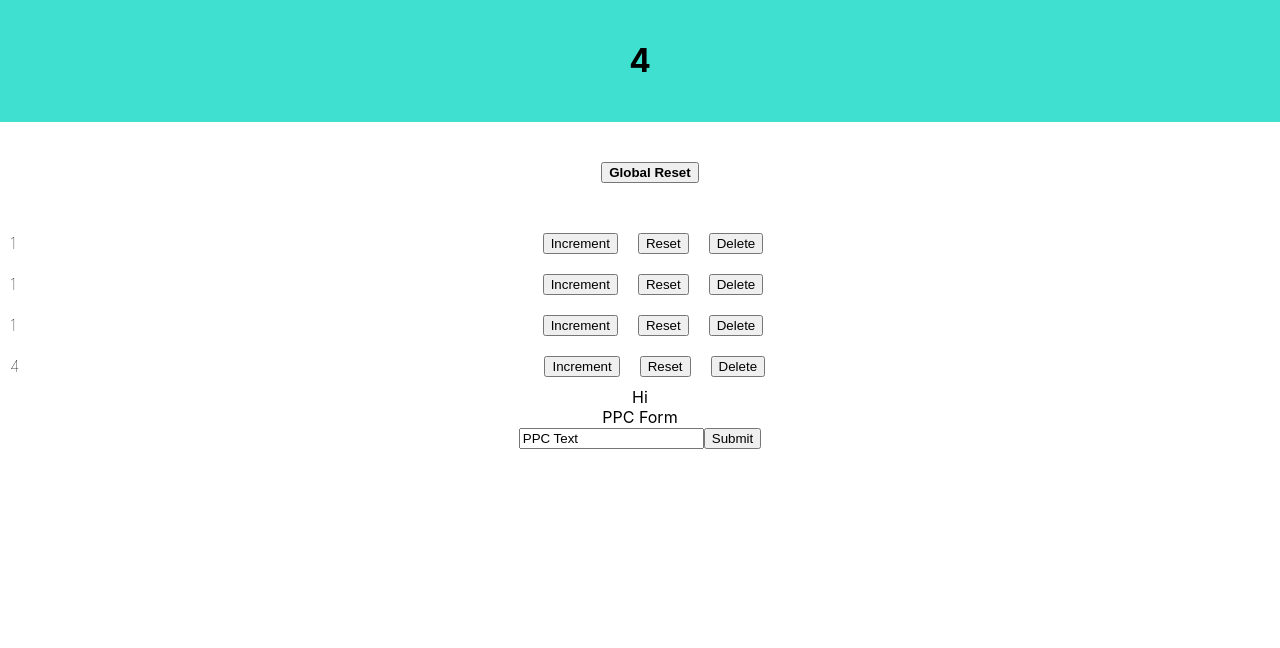
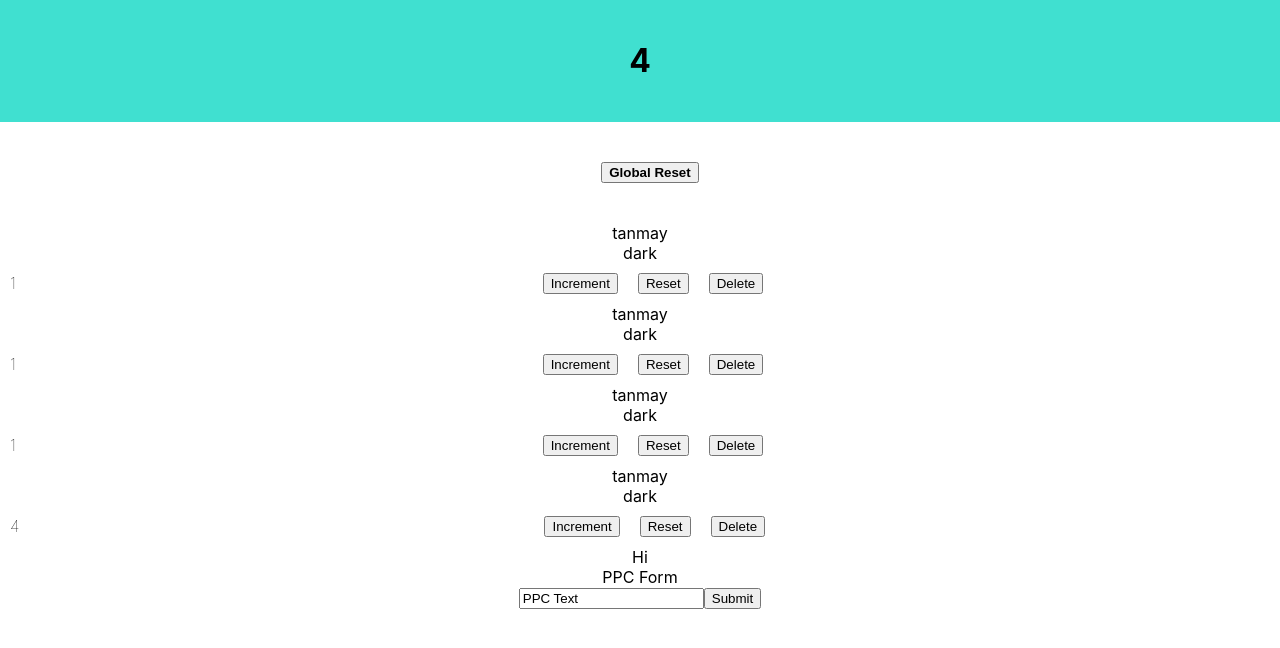
Before and after one commit to garg10may/TestReactApp, a React (Create React App) app: page / in a window 1280 px wide. Shown: the top 648 px of the page. Built offline with nearby package versions, Linux system fonts and the light colour scheme.

Commit message:
context ex

```diff
--- a/src/App.js
+++ b/src/App.js
@@ -3,7 +3,7 @@ import './App.css';
 import Counters from './counters';
 import Header from './Header';
 import Ppc from './ppc';
-
+import ThemeContext from './context';
 
 export default class App extends Component {
 
@@ -18,6 +18,7 @@ export default class App extends Component {
 
   render() {
     return (
+      <ThemeContext.Provider value={{ name: 'tanmay', theme: 'dark' }}>
         <div className="App" >
           <Header count={this.state.counters.filter(x => x.value > 0).length}></Header>
           <Counters counters={this.state.counters}
@@ -27,6 +28,7 @@ export default class App extends Component {
             onDelete={this.doDelete}></Counters>
           <Ppc></Ppc>
         </div>
+      </ThemeContext.Provider>
     );
   }
 
--- /dev/null
+++ b/src/context.jsx
@@ -0,0 +1,8 @@
+import React, { Component } from 'react';
+
+const ThemeContext = React.createContext({
+  'theme': 'light',
+  'name': 'tanmay'
+});
+
+export default ThemeContext;
--- a/src/counter.jsx
+++ b/src/counter.jsx
@@ -1,5 +1,6 @@
 import React from 'react'
-
+import ThemeContext from './context';
+import { useContext } from 'react';
 // export default function Counter({ onDelete, onReset, onIncrement, value, id }) {
 // return (
 // <div>
@@ -12,12 +13,33 @@ import React from 'react'
 // }
 
 export default function Counter(props) { //using prop destructing to get the props
+
+  const context = useContext(ThemeContext); //using useContext hook to get the context
   return (
     <div>
+      <div>{context.name}</div>
+      <div>{context.theme}</div>
       <div style={{ margin: 10, fontWeight: 20, float: 'left' }}>{props.value}</div>
       <button style={{ margin: 10 }} onClick={() => props.onIncrement(props.id)}>Increment</button>
       <button style={{ margin: 10 }} onClick={() => props.onReset(props.id)}>Reset</button>
       <button style={{ margin: 10 }} onClick={() => props.onDelete(props.id)}>Delete</button>
     </div>
-  );
+  )
 }
+
+/* Other way to consume context, using Consumer. If multiple values, destructure it.
+return (
+  <ThemeContext.Consumer>
+    {({ name, theme }) => (
+      <div>
+        <div>{name}</div>
+        <div>{theme}</div>
+        <div style={{ margin: 10, fontWeight: 20, float: 'left' }}>{props.value}</div>
+        <button style={{ margin: 10 }} onClick={() => props.onIncrement(props.id)}>Increment</button>
+        <button style={{ margin: 10 }} onClick={() => props.onReset(props.id)}>Reset</button>
+        <button style={{ margin: 10 }} onClick={() => props.onDelete(props.id)}>Delete</button>
+      </div>
+    )
+    }
+  </ThemeContext.Consumer>
+*/
```
Lines whose indentation alone changed are shown as unchanged.
